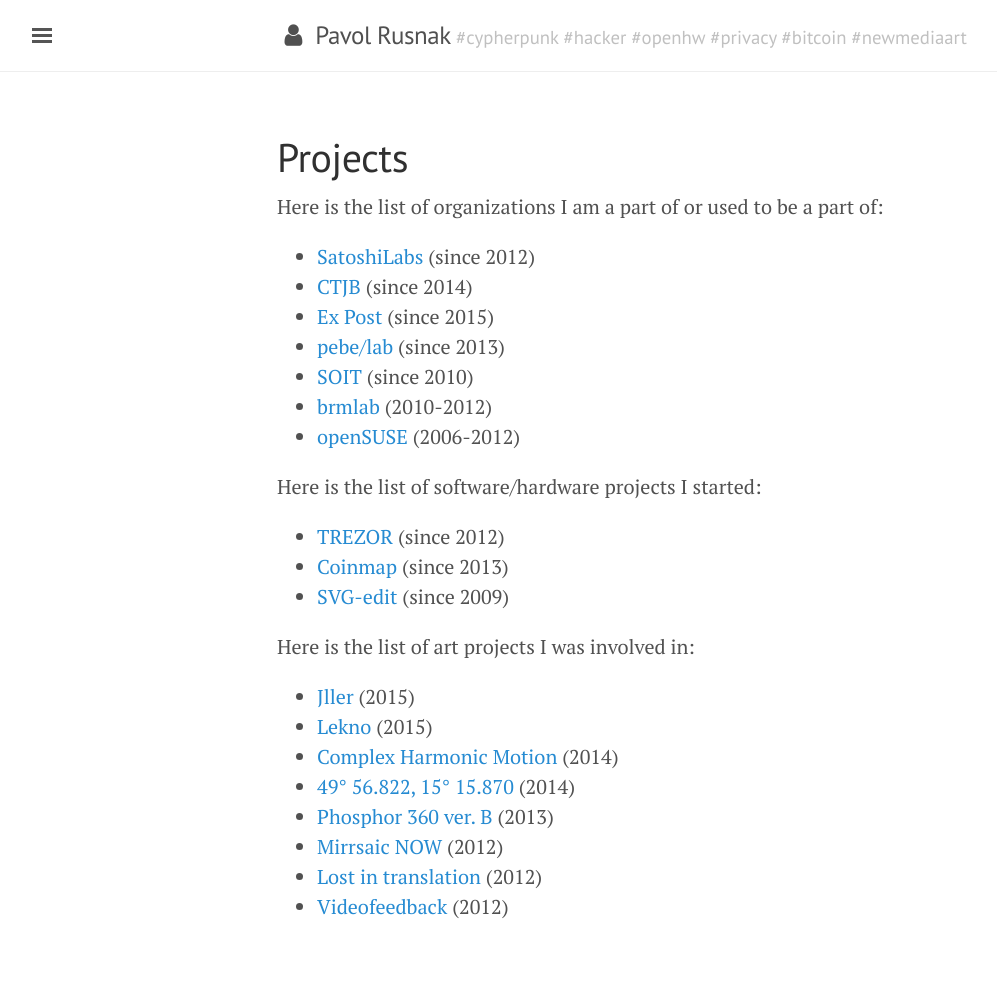
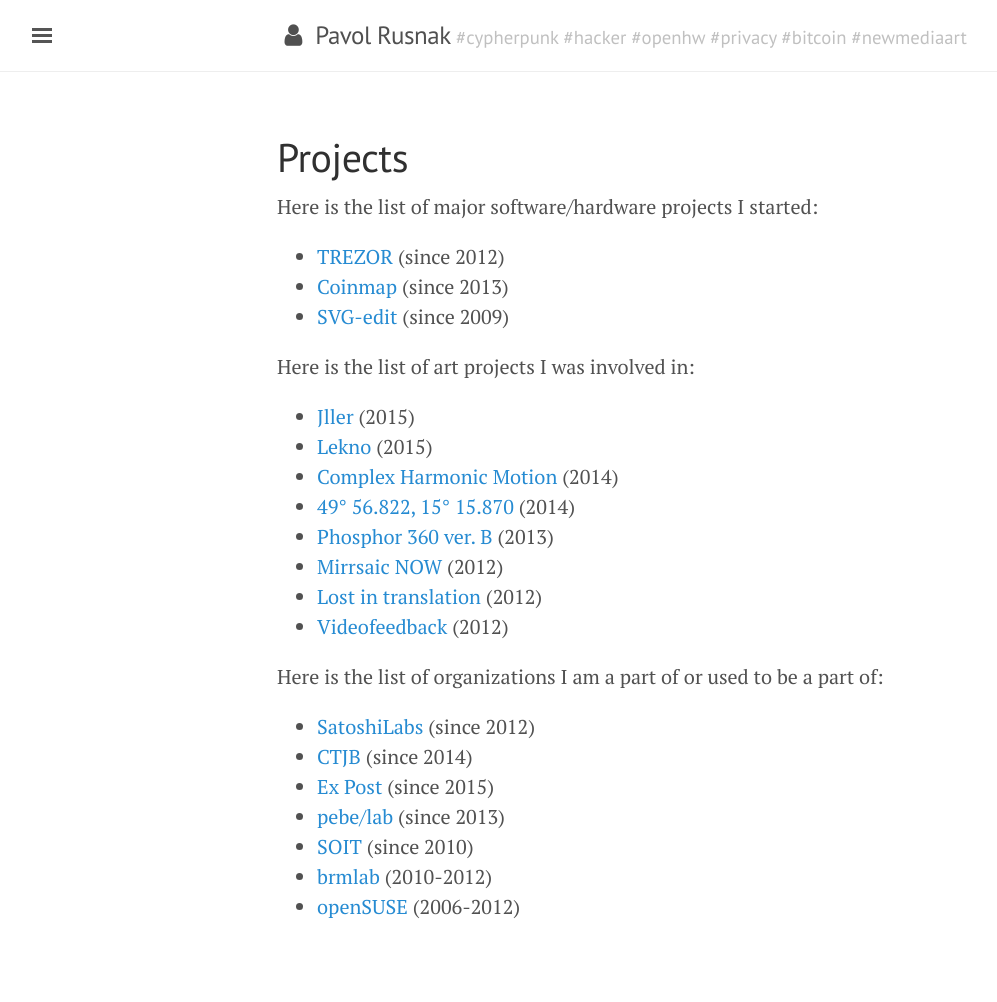
Before and after one commit to prusnak/rusnak.io, a Jekyll site: the page built from projects.md, in a window 1280 px wide. Shown: the whole page, without its empty margins (3-1000 px from the left). Built offline with Jekyll 4.4.1, drawn with Linux system fonts in a browser that asks for light colours; nearby versions of some CDN libraries; some of the changed lines change nothing that is shown.

Commit message:
reorganized projects page

```diff
--- a/projects.md
+++ b/projects.md
@@ -3,17 +3,7 @@
 title: Projects
 ---
 
-Here is the list of organizations I am a part of or used to be a part of:
-
-* [SatoshiLabs](/satoshilabs) (since 2012)
-* [CTJB](/ctjb) (since 2014)
-* [Ex Post](/expost) (since 2015)
-* [pebe/lab](/pebe-lab) (since 2013)
-* [SOIT](http://www.soit.sk) (since 2010)
-* [brmlab](https://brmlab.cz) (2010-2012)
-* [openSUSE](https://www.opensuse.org) (2006-2012)
-
-Here is the list of software/hardware projects I started:
+Here is the list of major software/hardware projects I started:
 
 * [TREZOR](/trezor) (since 2012)
 * [Coinmap](/coinmap) (since 2013)
@@ -29,3 +19,13 @@
 * [Mirrsaic NOW](/mirrsaic) (2012)
 * [Lost in translation](/lost-in-translation) (2012)
 * [Videofeedback](/videofeedback) (2012)
+
+Here is the list of organizations I am a part of or used to be a part of:
+
+* [SatoshiLabs](/satoshilabs) (since 2012)
+* [CTJB](/ctjb) (since 2014)
+* [Ex Post](/expost) (since 2015)
+* [pebe/lab](/pebe-lab) (since 2013)
+* [SOIT](http://www.soit.sk) (since 2010)
+* [brmlab](https://brmlab.cz) (2010-2012)
+* [openSUSE](https://www.opensuse.org) (2006-2012)
```
